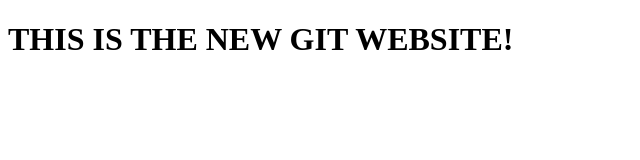
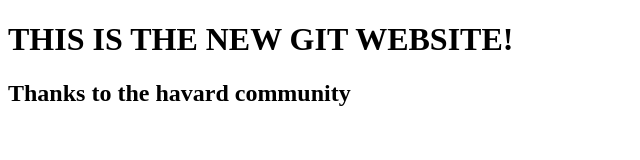
Before and after one commit to michaelanyigba/michaelanyigba.github.io, a plain HTML site: page index.html in a window 1280 px wide. Shown: the whole page, without its empty margins (0-640 px from the left). Drawn offline with Linux system fonts and the light colour scheme.

Commit message:
I add thanks to havard

```diff
--- a/index.html
+++ b/index.html
@@ -7,5 +7,6 @@
 </head>
 <body>
     <h1>THIS IS THE NEW GIT WEBSITE!</h1>
+    <h2>Thanks to the havard community</h2>
 </body>
 </html>
```
